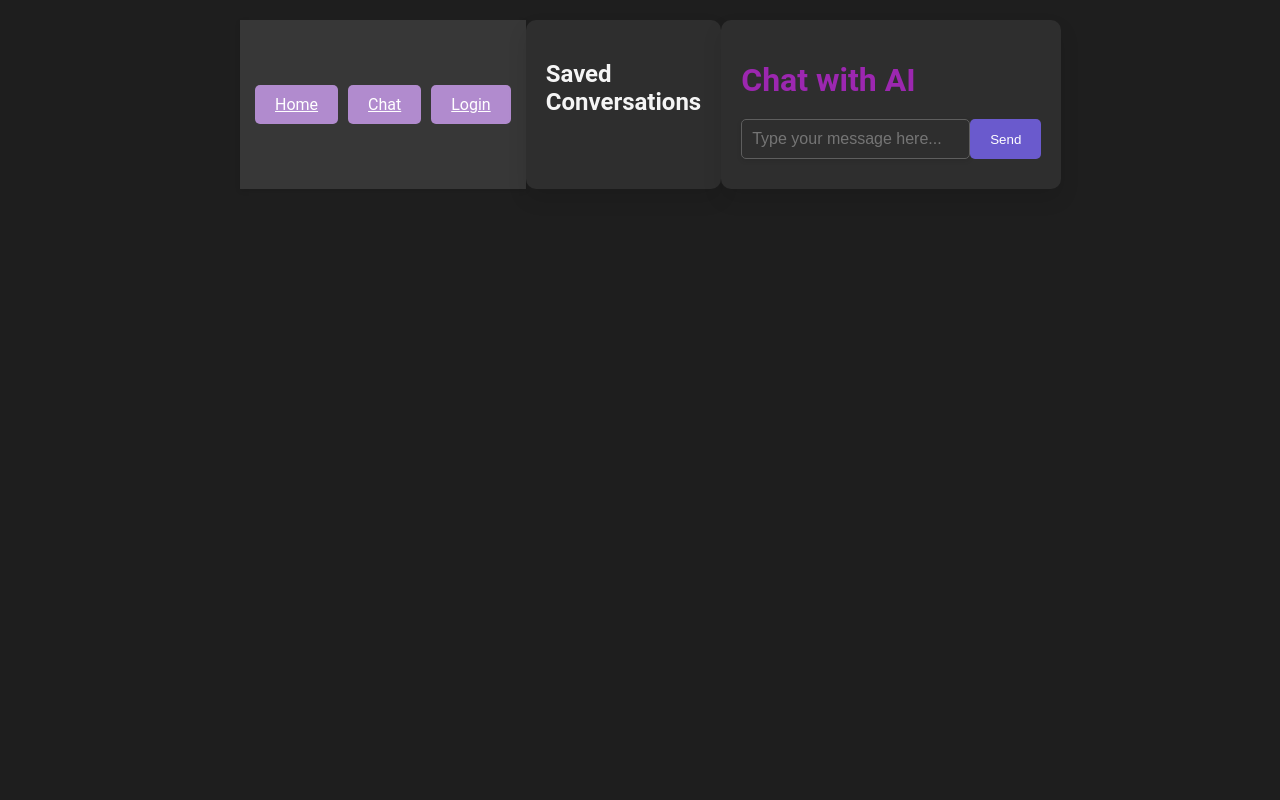
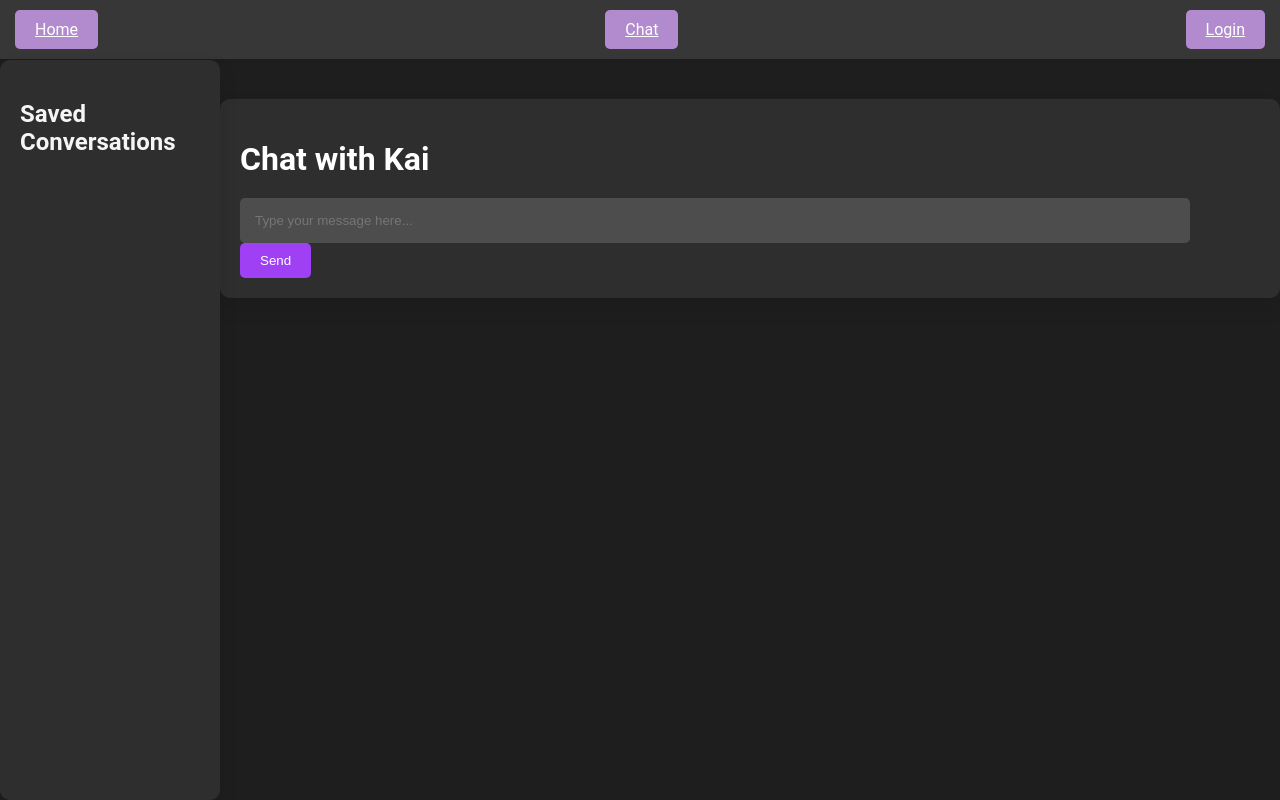
Before and after one commit to LorenzoF765/TheNeuralNotebook, a React (Create React App) app in the folder nn-frontend/: page /chat in a window 1280 px wide. Built offline with nearby package versions, Linux system fonts and the light colour scheme.

Commit message:
Last QOL Push

```diff
--- a/nn-frontend/src/Api.js
+++ b/nn-frontend/src/Api.js
@@ -9,21 +9,11 @@ const API = axios.create({
 
 export const registerUser = (userData) => API.post('/register/', userData);
 export const loginUser = (userData) => API.post('/login/', userData);
-export const getConversations = (token) => API.get('/conversations/', {
+export const getUserInfo = (token) => API.get('/api/user/', {
     headers: { Authorization: `Token ${token}` }
 });
-export const saveConversation = (data, token) => API.post('/conversations/save/', data, {
+export const updateUser = (userData, token) => API.put('/api/user/', userData, {
     headers: { Authorization: `Token ${token}` }
+});
 
-});
-export const updateUser = async (userData, token) => {
-    try {
-        const response = await API.put('/api/user/', userData, {
-            headers: { Authorization: `Token ${token}` }
-        });
-        return response.data;
-    } catch (error) {
-        throw error;
-    }
-};
 export default API;
--- a/nn-frontend/src/Pages/chat.js
+++ b/nn-frontend/src/Pages/chat.js
@@ -1,7 +1,7 @@
 import axios from 'axios';
 import React, { useState } from 'react';
 import '../Styles/chat.css';
-import NavigationBar from './Navbar';
+import Navbar from './Navbar'; // Assuming you have a Navbar component
 
 export default function ChatPage() {
     const [userInput, setUserInput] = useState('');
@@ -49,7 +49,7 @@ export default function ChatPage() {
 
     return (
         <div className="chat-container">
-            <NavigationBar />
+            <Navbar />
             <div className="sidebar">
                 <h2>Saved Conversations</h2>
                 {savedConversations.map((conversation, index) => (
@@ -59,24 +59,25 @@ export default function ChatPage() {
                 ))}
             </div>
             <div className="chat-window">
-                <h1>Chat with AI</h1>
+                <h1 className="chat-header">Chat with Kai</h1>
                 <form onSubmit={onSubmit}>
                     <input
+                        className="chat-input"
                         type="text"
                         value={userInput}
                         onChange={handleUserInputChange}
                         placeholder="Type your message here..."
                     />
-                    <button type="submit">Send</button>
+                    <button className="chat-submit" type="submit">Send</button>
                 </form>
                 {conversation.map((msg, index) => (
                     <div key={index} className="message">
-                        <p>User: {msg.user}</p>
+                        <p>Lorenzo: {msg.user}</p>
                         <p>Kai: {msg.ai}</p>
                     </div>
                 ))}
                 {conversation.length > 0 && (
-                    <button onClick={saveConversation}>Save Conversation</button>
+                    <button className="save-button" onClick={saveConversation}>Save Conversation</button>
                 )}
             </div>
         </div>
--- a/nn-frontend/src/Pages/home.js
+++ b/nn-frontend/src/Pages/home.js
@@ -1,10 +1,12 @@
 import React from 'react';
 import '../Styles/home.css'; // Import your CSS file for styling
 import { Link } from 'react-router-dom'; // For navigation to other pages
+import Navbar from './Navbar';
 
 export default function HomePage() {
     return (
         <div className="home-container">
+            <Navbar />
             <header className="home-header">
                 <h1>Welcome to The Neural Notebook!</h1>
                 <p>
--- a/nn-frontend/src/Styles/chat.css
+++ b/nn-frontend/src/Styles/chat.css
@@ -1,122 +1,148 @@
-/* General Page Styles */
-body {
-    font-family: Arial, sans-serif;
-    background-color: #1e1e1e; /* Dark background for contrast */
-    color: #f5f5f5; /* Light text for readability */
-    margin: 0;
-    padding: 0;
+/* chat.css */
+
+/* Navigation Bar */
+.navigation-bar {
+    background-color: #333; /* Dark gray background */
+    color: #a040f4; /* Ultraviolet text color */
+    padding: 10px 20px; /* Padding for content */
+    position: fixed; /* Fixed position */
+    top: 0; /* Align to the top */
+    width: calc(100% - 220px); /* Full width minus sidebar width */
+    z-index: 1; /* Ensure it's above other content */
 }
 
-/* App Container */
-.App {
-    display: flex;
-    flex-direction: column;
-    height: 100vh; /* Full viewport height */
-    justify-content: space-between; /* Distribute space evenly */
-    padding: 10px; /* Padding around the container */
+/* Buttons */
+.navigation-bar button {
+    background-color: #a040f4; /* Ultraviolet background */
+    color: white; /* White text color */
+    border: none; /* No border */
+    border-radius: 5px; /* Rounded corners */
+    padding: 8px 16px; /* Padding for buttons */
+    margin-right: 10px; /* Margin between buttons */
+    cursor: pointer; /* Pointer cursor */
+    transition: background-color 0.3s; /* Smooth transition on hover */
+}
+
+.navigation-bar button:hover {
+    background-color: #7a1fa2; /* Darker ultraviolet on hover */
+}
+
+/* Sidebar */
+.sidebar {
+    background-color: #2e2e2e; /* Dark background */
+    color: #f5f5f5; /* Light text color */
+    border-radius: 10px; /* Rounded corners */
+    box-shadow: 0 10px 20px rgba(0, 0, 0, 0.1); /* Soft shadow for depth */
+    padding: 20px; /* Padding inside the sidebar */
+    margin-top: 60px; /* Space for the navigation bar */
+    width: 180px; /* Set width */
+    position: fixed; /* Fixed position */
+    top: 0; /* Align to the top */
+    bottom: 0; /* Stretch to the bottom */
+    overflow-y: auto; /* Enable vertical scrolling */
+}
+
+/* Chat Window */
+.chat-window {
+    background-color: #2e2e2e; /* Dark background */
+    border-radius: 10px; /* Rounded corners */
+    box-shadow: 0 10px 20px rgba(0, 0, 0, 0.1); /* Soft shadow for depth */
+    padding: 20px; /* Padding inside the chat window */
+    margin-top: 40px; /* Space for the navigation bar */
+    margin-left: 220px; /* Space for the sidebar */
+    overflow-y: auto; /* Enable vertical scrolling */
+}
+
+/* Chat Header */
+.chat-header {
+    color: #fff; /* White text color */
+    margin-bottom: 20px; /* Space between header and input */
 }
 
 /* Chat Input Form */
-form {
+.chat-form {
     display: flex; /* Align input and button in a row */
-    margin-bottom: 10px; /* Space between form and other content */
+    justify-content: space-between; /* Space evenly */
+    align-items: center; /* Center items vertically */
 }
 
 /* Input Field */
-input[type='text'] {
-    flex: 1; /* Expand to fill available space */
-    padding: 10px; /* Comfortable padding */
-    border: 1px solid #5e5e5e; /* Light border */
+.chat-input {
+    width: calc(100% - 100px); /* Adjust width of input */
+    padding: 15px; /* Padding for input */
+    border: none; /* No border */
     border-radius: 5px; /* Rounded corners */
-    box-shadow: 0 2px 5px rgba(0, 0, 0, 0.1); /* Soft shadow */
-    font-size: 16px; /* Readable font size */
-    background-color: #2e2e2e; /* Dark background */
-    color: #f5f5f5; /* Light text */
+    background-color: #4d4d4d; /* Darker background color */
+    color: #fff; /* White text color */
+    margin-right: 10px; /* Space between input and button */
 }
 
 /* Submit Button */
-button {
-    padding: 10px 20px; /* Comfortable padding */
-    background-color: #6a5acd; /* Purple background */
-    color: white; /* White text for contrast */
+.chat-submit {
+    background-color: #a040f4; /* Ultraviolet background */
+    color: #fff; /* White text color */
     border: none; /* No border */
     border-radius: 5px; /* Rounded corners */
+    padding: 10px 20px; /* Padding for button */
+    cursor: pointer; /* Pointer cursor */
+    transition: background-color 0.3s; /* Smooth transition on hover */
+}
+
+.chat-submit:hover {
+    background-color: #7a1fa2; /* Darker ultraviolet on hover */
+}
+
+/* Chat Message Display */
+.message {
+    padding: 10px; /* Padding inside the chat area */
+    background-color: #2e2e2e; /* Dark background */
+    box-shadow: 0 4px 10px rgba(0, 0, 0, 0.1); /* Soft shadow */
+    margin: 10px 0; /* Margin to separate messages */
+    color: #f5f5f5; /* Light text */
+    overflow-y: auto; /* Enable vertical scrolling */
+}
+
+/* Saved Conversations */
+.saved-conversation {
+    background-color: #4c008b80; /* Light gray background */
+    color: #ffffff; /* Dark text color */
+    padding: 10px; /* Padding for buttons */
+    border-radius: 5px; /* Rounded corners */
+    margin-bottom: 10px; /* Margin between saved conversations */
     cursor: pointer; /* Pointer cursor on hover */
     transition: background-color 0.3s; /* Smooth transition on hover */
 }
 
-button:hover {
-    background-color: #483d8b; /* Darken on hover */
+.saved-conversation:hover {
+    background-color: #e0e0e0; /* Darker gray on hover */
 }
 
-/* Chat Message Display */
-p {
-    padding: 10px; /* Padding inside the chat area */
-    background-color: #2e2e2e; /* Dark background */
-    border: 1px solid #5e5e5e; /* Light border */
+/* Save Conversation Button */
+.save-button {
+    background-color: #a040f4; /* Ultraviolet background */
+    color: #fff; /* White text color */
+    border: none; /* No border */
     border-radius: 5px; /* Rounded corners */
-    box-shadow: 0 4px 10px rgba(0, 0, 0, 0.1); /* Soft shadow */
-    margin: 10px 0; /* Margin to separate messages */
-    color: #f5f5f5; /* Light text */
+    padding: 10px 20px; /* Padding for button */
+    cursor: pointer; /* Pointer cursor */
+    transition: background-color 0.3s; /* Smooth transition on hover */
+}
+
+.save-button:hover {
+    background-color: #7a1fa2; /* Darker ultraviolet on hover */
 }
 
 /* Responsive Design */
 @media (max-width: 600px) {
-    input[type='text'] {
+    .chat-input {
         font-size: 14px; /* Adjust font size for smaller screens */
     }
 
-    button {
+    .chat-submit {
         padding: 8px 16px; /* Adjust padding for smaller screens */
     }
 
-    p {
+    .message {
         padding: 8px; /* Adjust padding for smaller screens */
     }
 }
-/* Chat Container */
-.chat-container {
-    display: flex;
-    max-width: 800px; /* Maximum width for the chat container */
-    margin: 0 auto; /* Center the chat container horizontally */
-    padding: 20px; /* Padding around the chat container */
-}
-
-/* Chat Window */
-.chat-window {
-    flex: 2; /* Expand to fill available space */
-    background-color: #2e2e2e; /* Dark background */
-    border-radius: 10px; /* Smooth corners */
-    box-shadow: 0 10px 20px rgba(0, 0, 0, 0.1); /* Soft shadow for depth */
-    padding: 20px; /* Padding inside the chat window */
-}
-
-/* Sidebar */
-.sidebar {
-    flex: 1; /* Take up 1/3 of the available space */
-    background-color: #2e2e2e; /* Dark background */
-    border-radius: 10px; /* Smooth corners */
-    box-shadow: 0 10px 20px rgba(0, 0, 0, 0.1); /* Soft shadow for depth */
-    padding: 20px; /* Padding inside the sidebar */
-}
-
-/* Saved Conversation Item */
-.saved-conversation {
-    margin-bottom: 20px; /* Spacing between saved conversations */
-    cursor: pointer; /* Show pointer cursor on hover */
-}
-
-.saved-conversation:hover {
-    background-color: #555; /* Darken on hover */
-}
-
-.saved-conversation p {
-    margin: 0; /* Remove default margin */
-    color: white; /* White text */
-}
-
-/* Date */
-.saved-conversation .date {
-    font-weight: bold; /* Bold text */
-    margin-bottom: 5px; /* Spacing below the date */
-}
```
Also changed, not shown: nn-frontend/src/Pages/account.js (+21 -53 lines), nn-frontend/src/Styles/account.css (+16 -29 lines), 2 other files (tests, documents, lock files or other folders).
